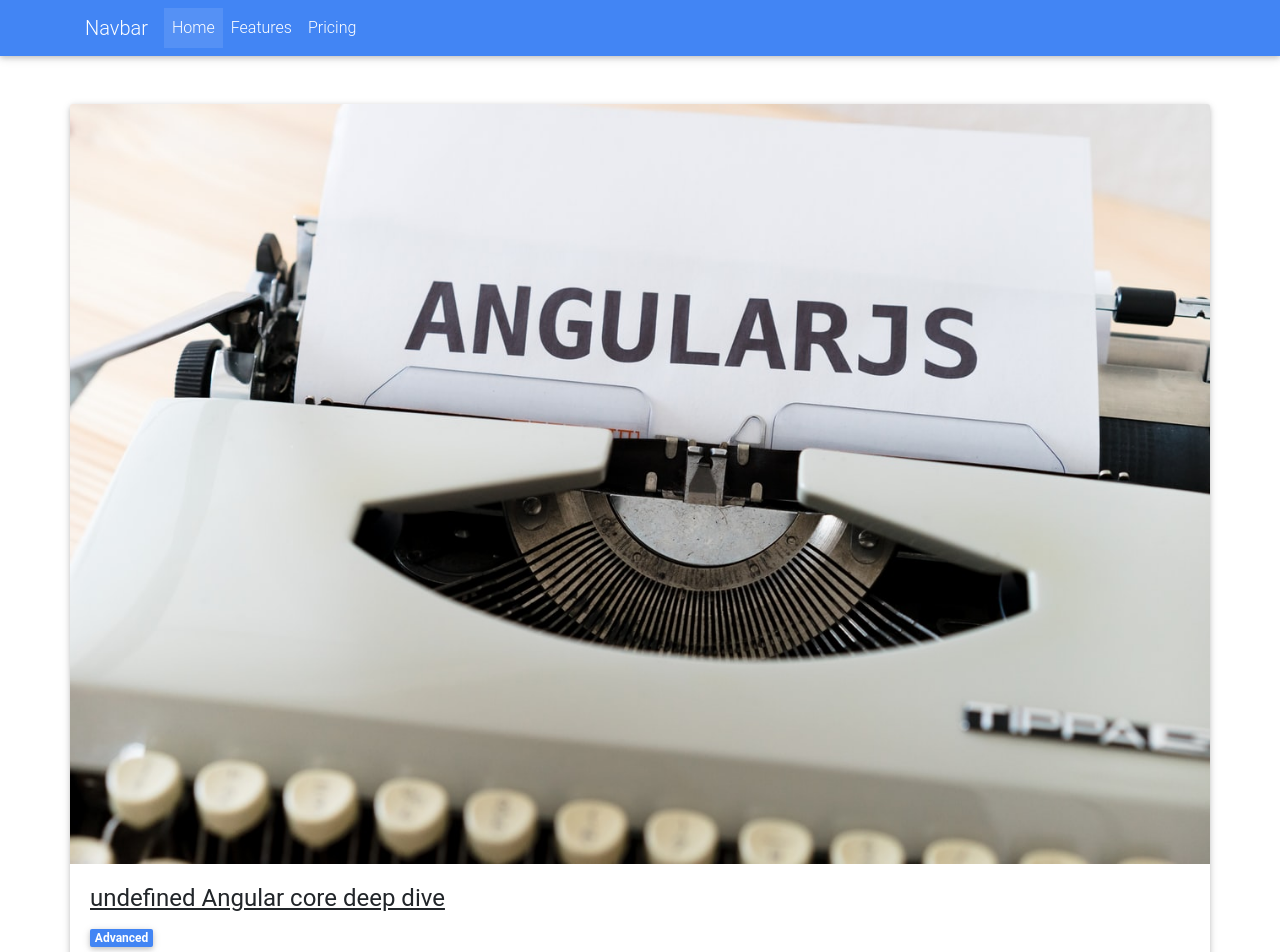
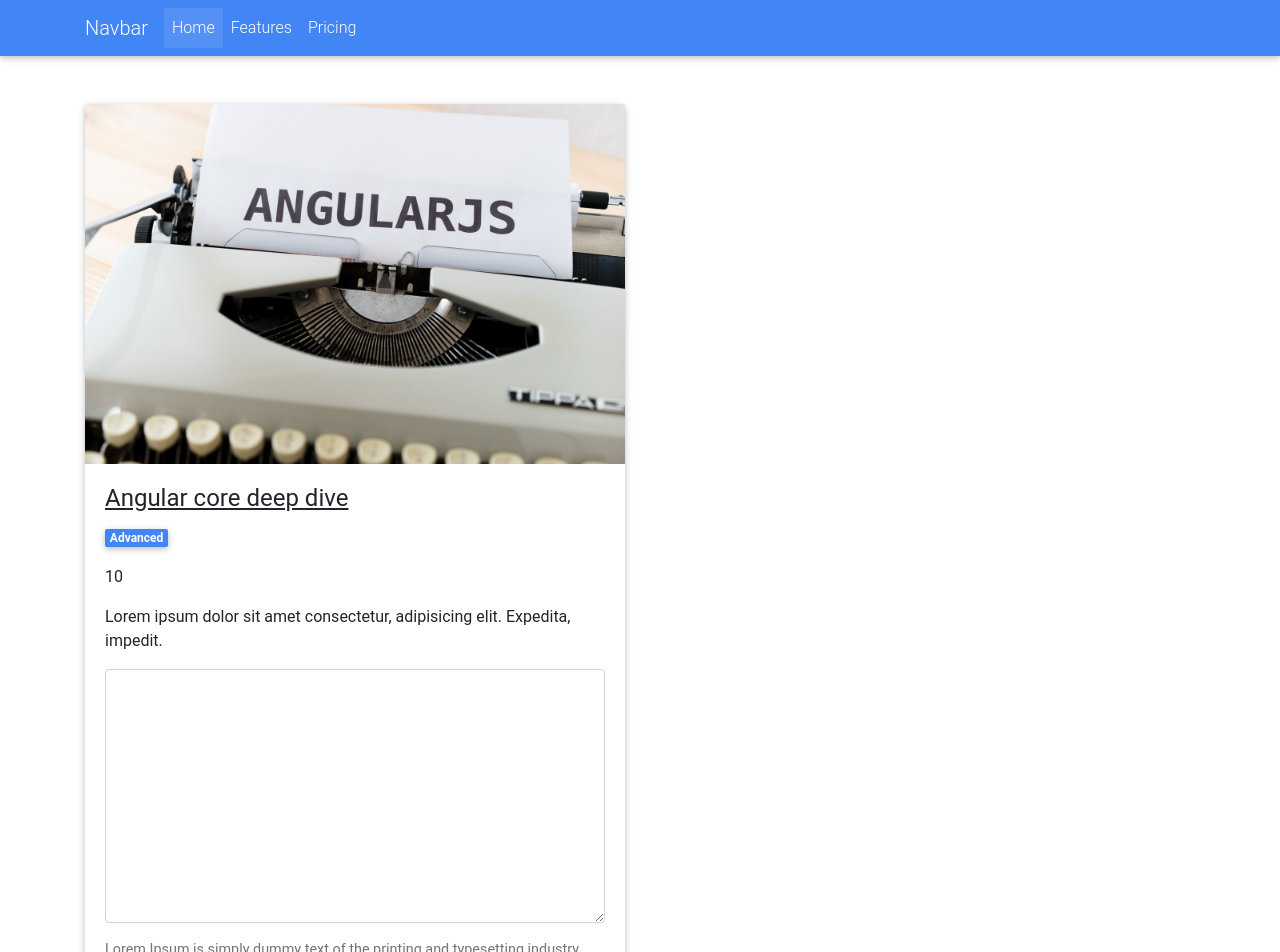
Before and after one commit to ngocsangyem/angular-core-deep-dive, an Angular app: page / in a window 1280 px wide. Shown: the top 952 px of the page. Built offline with nearby package versions, Linux system fonts and the light colour scheme.

Commit message:
content projection

```diff
--- a/src/app/app.component.html
+++ b/src/app/app.component.html
@@ -33,13 +33,13 @@
 <section class="cards py-5">
 	<div class="container">
 		<div class="row" *ngIf="cards[0] as card">
-			<!-- <app-card *ngFor="let card of cards; index as i" [class.col-md-6]="true" [cardIndex]="i + 1"
-				(cardSelected)="onCardSelected($event)" [card]="card">
-			</app-card> -->
-
-			<app-card #card1 (cardSelected)="onCardSelected($event)" [card]="card">
-			</app-card>
-			<app-card #card2 (cardSelected)="onCardSelected($event)" [card]="cards[2]">
+			<app-card [class.col-md-6]="true" (cardSelected)="onCardSelected($event)" [card]="card">
+				<div class="total-students mb-3">
+					<span>10</span>
+				</div>
+				<p class="short-description">Lorem ipsum dolor sit amet consectetur, adipisicing elit. Expedita,
+					impedit.</p>
+				<textarea class="form-control mb-3" name="description" id="description" cols="30" rows="10"></textarea>
 			</app-card>
 		</div>
 	</div>
--- a/src/app/app.component.ts
+++ b/src/app/app.component.ts
@@ -1,31 +1,19 @@
-import {
-	Component,
-	ViewChild,
-	ElementRef,
-	ViewChildren,
-	QueryList,
-	AfterViewInit,
-} from '@angular/core';
+import { Component } from '@angular/core';
 import { CARDS } from 'src/data';
 import { Card } from './modals/card';
-import { CardComponent } from './components/card/card.component';
 
 @Component({
 	selector: 'app-root',
 	templateUrl: './app.component.html',
 	styleUrls: ['./app.component.scss'],
 })
-export class AppComponent implements AfterViewInit {
+export class AppComponent {
 	cards = CARDS;
-
-	@ViewChildren(CardComponent)
-	cardList: QueryList<CardComponent>;
-
-	ngAfterViewInit() {
-		console.log(this.cardList);
-	}
+	angularCard = CARDS[0];
+	rxJsCard = CARDS[1];
+	ngRxCard = CARDS[2];
 
 	onCardSelected(card: Card) {
-		// console.log(this.card);
+		console.log(card);
 	}
 }
--- a/src/app/components/card/card.component.html
+++ b/src/app/components/card/card.component.html
@@ -12,7 +12,7 @@
 
 			<h4 class="card-title">
 				<a [ngStyle]="cardStyles()">
-					{{cardIndex + ' ' + card.description}}
+					{{card.description}}
 				</a>
 			</h4>
 			<p class="card-catagory" [ngSwitch]="card.category">
@@ -20,6 +20,9 @@
 				<span class="badge badge-primary" *ngSwitchCase="'Advanced'">Advanced</span>
 				<span class="badge badge-primary" *ngSwitchDefault>All levels</span>
 			</p>
+			<ng-content select=".total-students"></ng-content>
+			<ng-content select=".short-description"></ng-content>
+			<ng-content></ng-content>
 			<p class="card-text">{{card.longDescription}}</p>
 
 			<button type="button" class="btn btn-primary mx-0" (click)="onCardViewed()">
```
